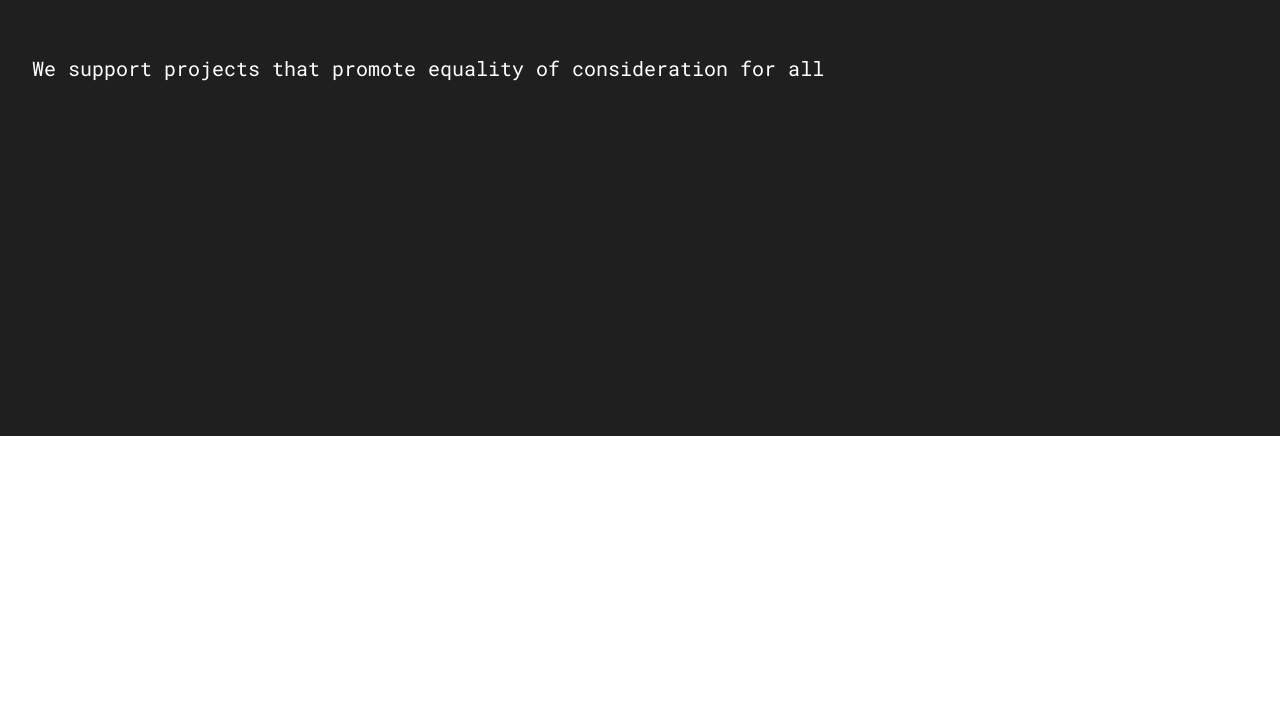
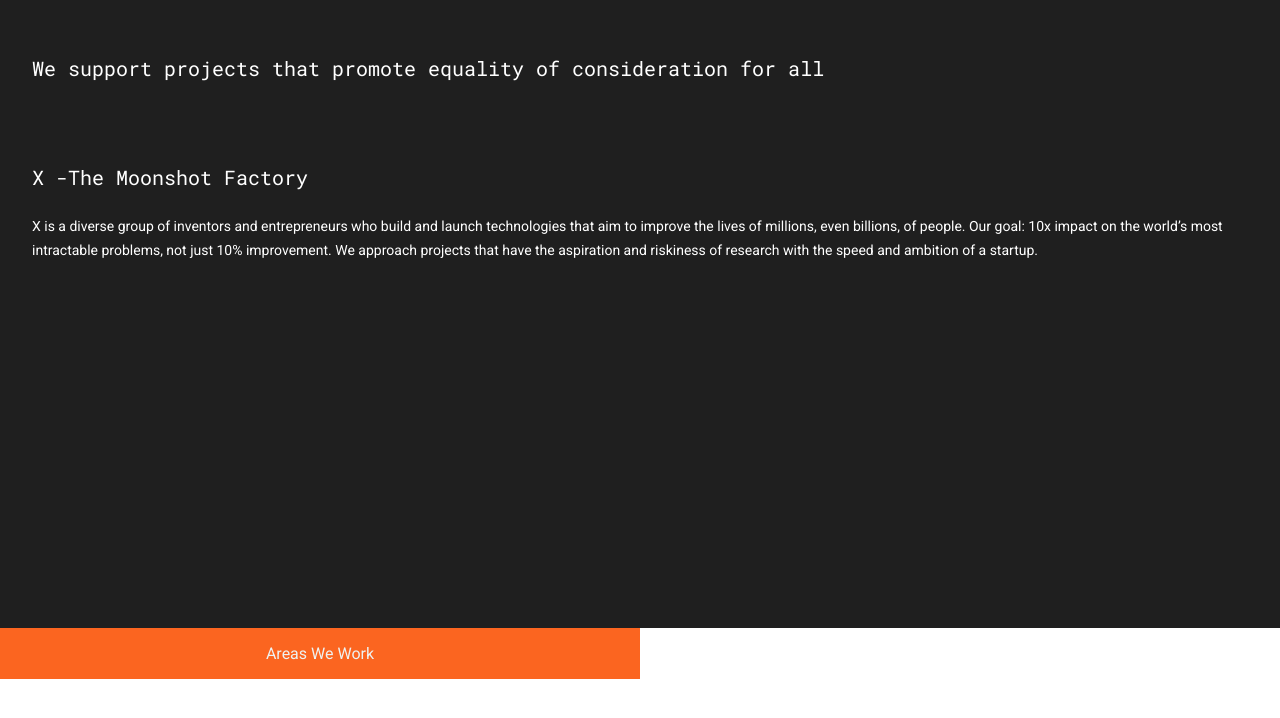
Before and after one commit to dominicva/ei-single-page, a website built with Parcel: page index.html in a window 1280 px wide. Shown: the part 492-1210 px from the top of the page. Before the commit the page ends 928 px from the top, so only its background shows below. Built offline with nearby package versions, Linux system fonts and the light colour scheme.

Commit message:
Feat: mission title and text slide-in

```diff
--- a/index.html
+++ b/index.html
@@ -31,9 +31,54 @@
           <h1 class="mission__statement">
             We support projects that promote equality of consideration for all
           </h1>
+          <span class="mission__title">X -The Moonshot Factory</span>
+          <span class="mission__text"
+            >X is a diverse group of inventors and entrepreneurs who build and
+            launch technologies that aim to improve the lives of millions, even
+            billions, of people. Our goal: 10x impact on the world’s most
+            intractable problems, not just 10% improvement. We approach projects
+            that have the aspiration and riskiness of research with the speed
+            and ambition of a startup.</span
+          >
+          <!-- <p class="quote">
+            That's here. That's home. That's us. On it everyone you love,
+            everyone you know, everyone you ever heard of, every human being who
+            ever was, lived out their lives.<br><br>The aggregate of our joy and
+            suffering, thousands of confident religions, ideologies, and
+            economic doctrines, every hunter and forager, every hero and coward,
+            every creator and destroyer of civilization, every king and peasant,
+            every young couple in love, every mother and father, hopeful child,
+            inventor and explorer, every teacher of morals, every corrupt
+            politician, every "superstar," every "supreme leader," every saint
+            and sinner in the history of our species lived there.</p><p class="quote"> The Earth is a
+            very small stage in a vast cosmic arena. Think of the rivers of
+            blood spilled by all those generals and emperors so that, in glory
+            and triumph, they could become the momentary masters of a fraction
+            of a dot. Think of the endless cruelties visited by the inhabitants
+            of one corner of this pixel on the scarcely distinguishable
+            inhabitants of some other corner, how frequent their
+            misunderstandings, how eager they are to kill one another, how
+            fervent their hatreds.</p> <p class="quote">Our posturings, our imagined self-importance,
+              the delusion that we have some privileged position in the universe,
+              are challenged by this haven, hanging alone in the void. Our planet is a lonely
+              speck in the great enveloping cosmic dark. In our obscurity, in all
+              this vastness, there is no hint that help will come from elsewhere
+              to save us from ourselves. </p> <p class="quote">The Earth is the only world known so far
+                to harbor life. There is nowhere else, at least in the near future,
+                to which our species could migrate. Visit, yes. Settle, not yet.
+                Like it or not, for the moment the Earth is where we make our stand.
+                It has been said that astronomy is a humbling and character-building
+                experience. There is perhaps no better demonstration of the folly of
+                human conceits than this distant image of our tiny world. To me, it
+                underscores our responsibility to deal more kindly with one another,
+                and to preserve and cherish the pale blue dot, the only home we've
+                ever known.</p>
+          </p> -->
         </div>
       </section>
       <section id="projects" class="projects">
+        <div class="beacon">areas we work</div>
+
         <section id="education" class="education"></section>
         <section id="mental-health" class="mental-health"></section>
         <section id="basic-income" class="basic-income"></section>
@@ -44,3 +89,17 @@
     <script src="./index.js"></script>
   </body>
 </html>
+<!-- We who cannot even put our planetary home in order. Riven with
+            rivalries and hatreds despoiling our environments, murdering one
+            another through irritatin and inattention as well as on deadly
+            purpose and moreover a species that until only revently was
+            convinced that the whole universe was made for its sole benefit. I
+            do not imagine that it is precisely we with our present customs and
+            social conventions who will be our there. If we continue to
+            accumulate only power and not wisdom we will surely destroy
+            ourselves. Our very existence in that disant time requires that we
+            will have changed our institutions, and ourselves. How can I dare to
+            guess about humans in the far future. It is I htink only a matter of
+            natural selection. If we become even slightly more violent,
+            short-sighted, ignorant and selfish than we are now, almost
+            certainly, we will have no future. -->
--- a/main.css
+++ b/main.css
@@ -13,6 +13,9 @@
   --pure-white: #fff;
   --turqoise: #2cdec0;
   --orange: #fb6520;
+
+  /* animation timing functions */
+  --slide-up: cubic-bezier(0.26, 1, 0.48, 1);
 }
 
 /* RESETS */
@@ -78,7 +81,7 @@
 .header__nav {
   position: fixed;
   width: 100%;
-  /* z-index: 1; */
+  z-index: 1;
   top: 0;
   left: 0;
   padding: 1rem;
@@ -134,7 +137,7 @@
 /* MISSION */
 .hero__mission {
   background-color: var(--off-black);
-  height: 26rem;
+  height: 38rem;
   margin: auto;
   padding: 2rem;
   position: relative;
@@ -152,6 +155,59 @@
   animation: 1s cubic-bezier(0.26, 1, 0.48, 1) 1.5s 1 normal forwards title-in;
 }
 
+.mission__title,
+.mission__text {
+  font-family: var(--body-font);
+  color: var(--pure-white);
+}
+
+.mission__title {
+  display: block;
+  font-family: var(--heading-font);
+  font-size: 1.25rem;
+  margin-top: 5rem;
+  opacity: 0;
+  transform: translateY(10rem);
+  animation-name: effects-system-up;
+  animation-delay: 2.5s;
+  animation-duration: 1s;
+  animation-timing-function: var(--slide-up);
+  animation-fill-mode: forwards;
+  animation-direction: normal;
+}
+
+.mission__text {
+  display: block;
+  font-size: 14px;
+  line-height: 1.5rem;
+  margin-top: 1.5rem;
+  opacity: 0;
+  transform: translateY(10rem);
+  animation-name: effects-system-up;
+  animation-delay: 3.5s;
+  animation-duration: 1s;
+  animation-timing-function: var(--slide-up);
+  animation-fill-mode: forwards;
+  animation-direction: normal;
+}
+
+.beacon {
+  background-color: var(--orange);
+  color: var(--off-white);
+  padding: 1rem;
+  width: 50%;
+  text-align: center;
+  text-transform: capitalize;
+  position: absolute;
+  top: 0;
+  left: 0;
+}
+
+.projects {
+  height: 30rem;
+  position: relative;
+}
+
 @keyframes title-in {
   0% {
     opacity: 0;
@@ -162,3 +218,14 @@
     transform: translateY(0%);
   }
 }
+
+@keyframes effects-system-up {
+  0% {
+    opacity: 0;
+    transform: translateY(10rem);
+  }
+  100% {
+    opacity: 1;
+    transform: translateY(0rem);
+  }
+}
```
